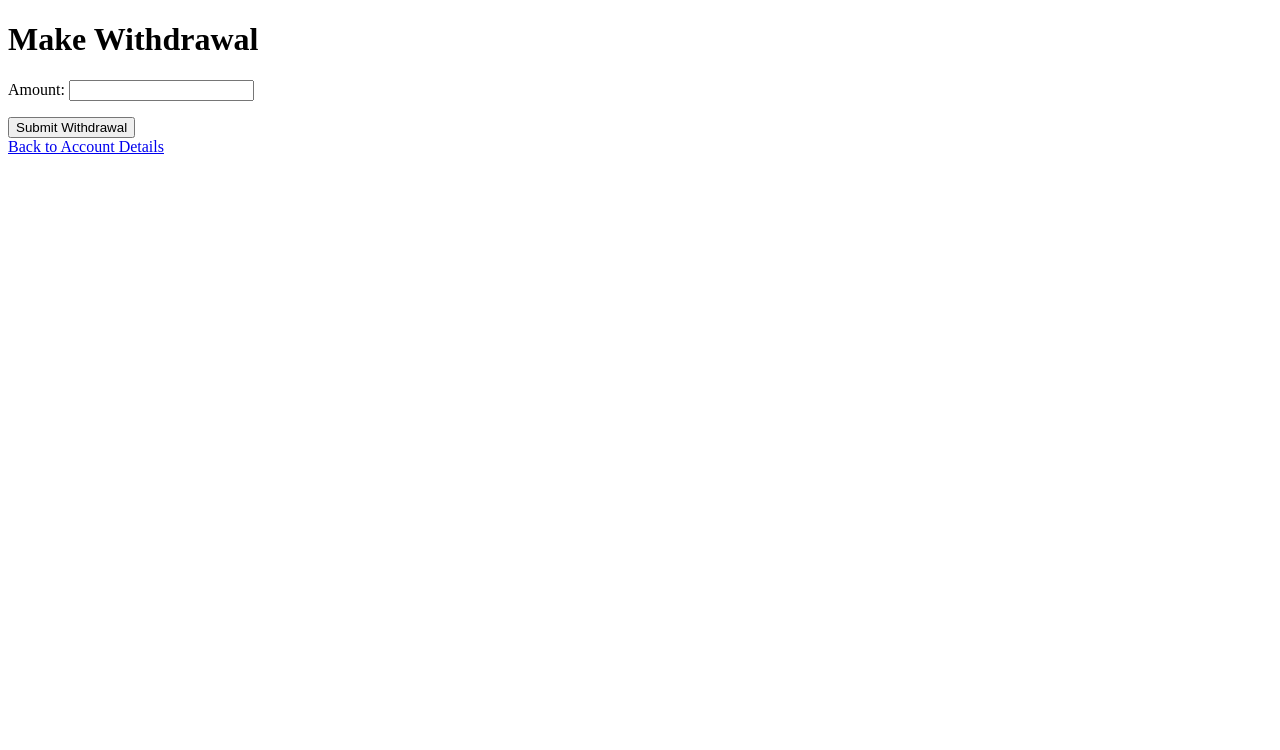
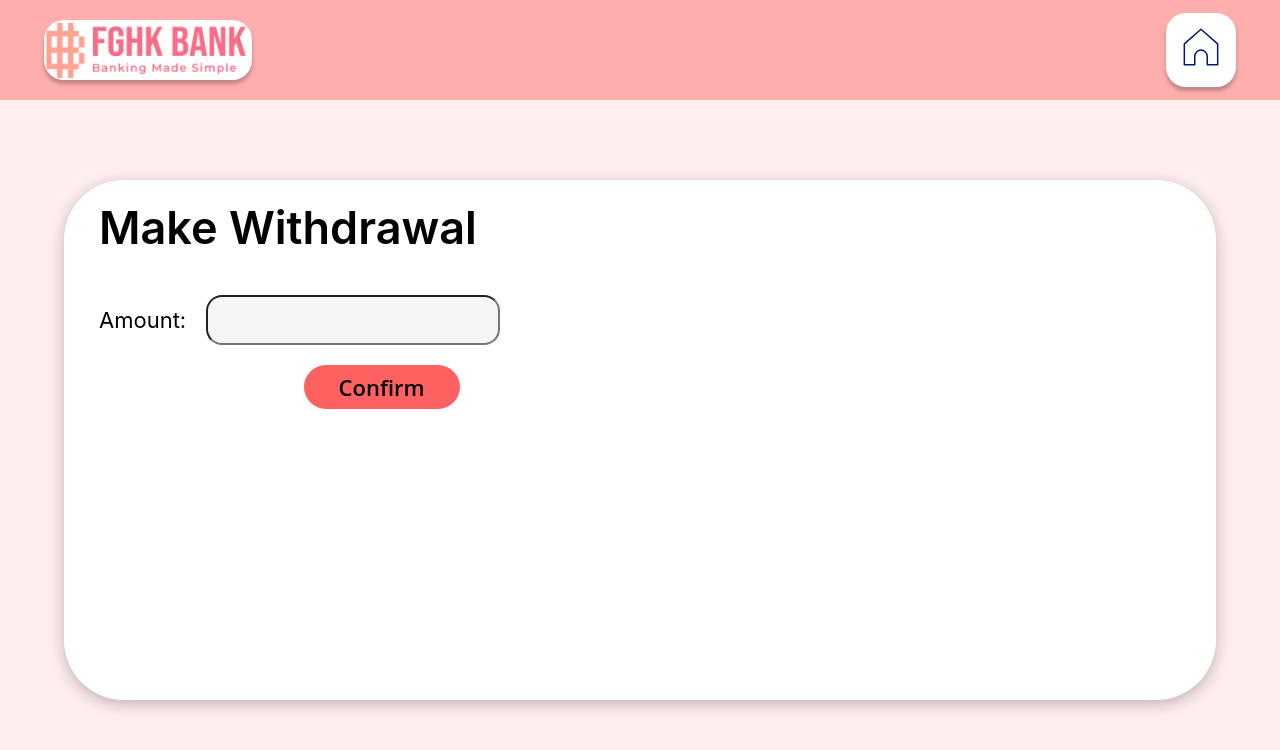
Before and after one commit to gauthamcsudheer/Bank-Management-System, a Django app: page /banking/make-withdrawal/11/ in a window 1280 px wide. Shown: the top 750 px of the page. Run offline with Django 4.2, Linux system fonts and the light colour scheme; a user stored in the database is signed in; data comes from the database, SQL or seed files in the repository; both versions use the stored data as it was after the commit.

Commit message:
Withdraw Rendered

```diff
--- a/banking/forms.py
+++ b/banking/forms.py
@@ -1,6 +1,8 @@
 # banking/forms.py
 
 from django import forms
+
+from django.core.exceptions import ValidationError
 
 class SignupForm(forms.Form):
     name = forms.CharField(label='Full Name', max_length=100)
@@ -28,6 +30,20 @@ class DepositForm(forms.Form):
 class WithdrawalForm(forms.Form):
     amount = forms.DecimalField(label='Amount', min_value=0.01)
 
+    def clean_amount(self):
+        amount = self.cleaned_data['amount']
+
+        # Access the customer from the form's initial data
+        customer = self.initial.get('customer')
+
+        if customer:
+            account = customer.account
+
+            if amount > account.balance:
+                raise ValidationError("Insufficient funds to make the withdrawal.")
+
+        return amount
+
 class TransferForm(forms.Form):
     recipient_account_number = forms.IntegerField(label='Recipient Account Number')
     amount = forms.DecimalField(label='Amount', min_value=0.01)
--- a/banking/templates/make_deposit.html
+++ b/banking/templates/make_deposit.html
@@ -164,7 +164,7 @@
                     </div>
                 </div>
                 <div class="btn">
-                    <button type="submit">Submit</button>
+                    <button type="submit">Confirm</button>
                 </div>
             </form>
         </div>
--- a/banking/templates/make_withdrawal.html
+++ b/banking/templates/make_withdrawal.html
@@ -1,21 +1,183 @@
-<!-- templates/make_withdrawal.html -->
-
 <!DOCTYPE html>
 <html lang="en">
 <head>
     <meta charset="UTF-8">
     <meta name="viewport" content="width=device-width, initial-scale=1.0">
     <title>Make Withdrawal</title>
+
+    {% load static %}
+
+    <style>
+        :root {
+            --bg-color: #FFEEEE;
+            --nav-bg-color: #FFAEAE;
+        }
+
+        * {
+            margin: 0;
+            padding: 0;
+        }
+
+        body {
+            background: var(--bg-color);
+        }
+
+        .navbar {
+            background: var(--nav-bg-color);
+            display: flex;
+            align-items: center;
+            justify-content: space-between;
+            padding: 0px 5.5vh;
+            height: 100px;
+            margin-bottom: 2vh;
+        }
+
+        .navbar .left {
+            display: flex;
+            justify-content: center;
+            align-items: center;
+            height: 60px;
+            border-radius: 20px;
+            box-shadow: 0px 4px 4px rgba(0, 0, 0, 0.25);
+        }
+
+        .navbar img {
+            width: 100%;
+            height: 100%;
+            border-radius: 20px;
+        }
+
+        .navbar .right {
+            background: #ffffff;
+            padding: 10px 10px;
+            border-radius: 20px;
+            box-shadow: 0px 4px 4px rgba(0, 0, 0, 0.25);
+        }
+
+        .container {
+            display: block;
+            height: 60vh;
+            padding: 8vh;
+        }
+
+        .container .box {
+            display: flex;
+            border-radius: 60px;
+            justify-items: center;
+            flex-direction: column;
+            align-items: start;
+            background-color: #ffffff;
+            height: 100%;
+            padding: 20px 35px;
+            box-shadow: 0px 4px 16px rgba(0, 0, 0, 0.25);
+        }
+
+        .container .box > div {
+            margin-bottom: 20px;
+        }
+
+        .container .box .title {
+            display: flex;
+            font-size: 45px;
+            font-family: Inter;
+            font-weight: 600;
+            word-wrap: break-word;
+        }
+
+        .container .box .inputBox {
+            display: inline-flex;
+            justify-content: center;
+            align-items: center;
+        }
+
+        .container .box .inputBox .label {
+            display: flex;
+            justify-content: center;
+            align-items: center;
+            text-align: center;
+            font-size: 22px;
+            font-family: Inter;
+            font-weight: 400;
+            word-wrap: break-word;
+        }
+
+        .container .box .inputBox .input {
+            display: flex;
+            justify-content: center;
+            align-items: center;
+            margin: 20px;
+        }
+
+        .container .box .inputBox .input input {
+            background-color: #F5F5F5;
+            border-radius: 16px;
+            padding: 8px;
+            font-size: 22px;
+            font-family: Open Sans;
+            font-weight: 300;
+            word-wrap: break-word;
+        }
+
+        .container .box .btn {
+            display: flex;
+            justify-content: center;
+            align-items: center;
+            margin-left: 18vh;
+        }
+
+        .container .box .btn button {
+            border: none;
+            background-color: #FF6060;
+            font-size: 22px;
+            font-family: Open Sans;
+            font-weight: 600;
+            word-wrap: break-word;
+            border-radius: 24px;
+            padding: 7px 35px;
+            cursor: pointer; /* Add this to make the button clickable */
+        }
+
+        .container .box p {
+            color: red;
+            margin-top: 10px;
+        }
+    </style>
 </head>
 <body>
-    <h1>Make Withdrawal</h1>
+    <nav class="navbar">
+        <div class="left">
+            <img src="{% static 'FGHK.png' %}" alt="logo">
+        </div>
+        <div class="right">
+            <a href="{% url 'account_details' customer_id=customer.id %}">
+                <img src="{% static 'home.svg' %}" alt="homeIcon">
+            </a>
+        </div>
+    </nav>
+    <div class="container">
+        <div class="box">
+            <div class="title">Make Withdrawal</div>
+            <form method="post" action="">
+                {% csrf_token %}
+                <div class="inputBox">
+                    <div class="label">
+                        Amount:
+                    </div>
+                    <div class="input">
+                        {{ withdrawal_form.amount }}
+                    </div>
 
-    <form method="post" action="">
-        {% csrf_token %}
-        {{ withdrawal_form.as_p }}
-        <button type="submit">Submit Withdrawal</button>
-    </form>
+                </div>
 
-    <a href="{% url 'account_details' customer.id %}">Back to Account Details</a>
+                {% if error %}
+                    <p>{{ error }}</p>
+                {% endif %}
+
+                <div class="btn">
+                    <button type="submit">Confirm</button>
+                </div>
+            </form>
+        </div>
+    </div>
 </body>
 </html>
--- a/banking/views.py
+++ b/banking/views.py
@@ -177,7 +177,8 @@ def make_withdrawal(request, customer_id):
                 return redirect('account_details', customer_id=customer.id)
             else:
                 # Handle insufficient funds error
-                return render(request, 'make_transaction.html', {'customer': customer, 'error': 'Insufficient funds'})
+                error_message = 'Insufficient funds'
+                return render(request, 'make_withdrawal.html', {'customer': customer, 'withdrawal_form': withdrawal_form, 'error': error_message})
 
     else:
         withdrawal_form = WithdrawalForm()
```
Also changed, not shown: db.sqlite3.
